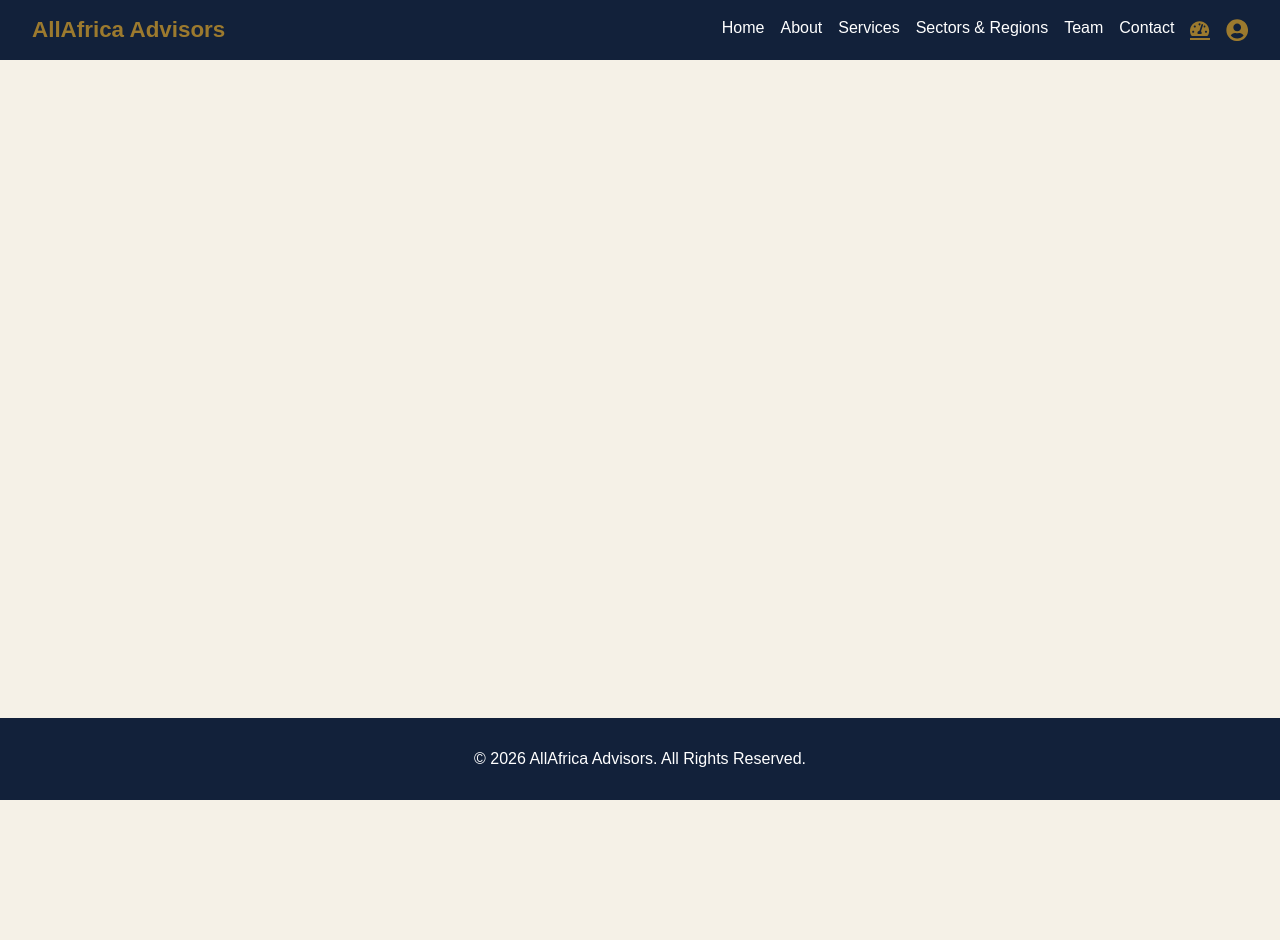
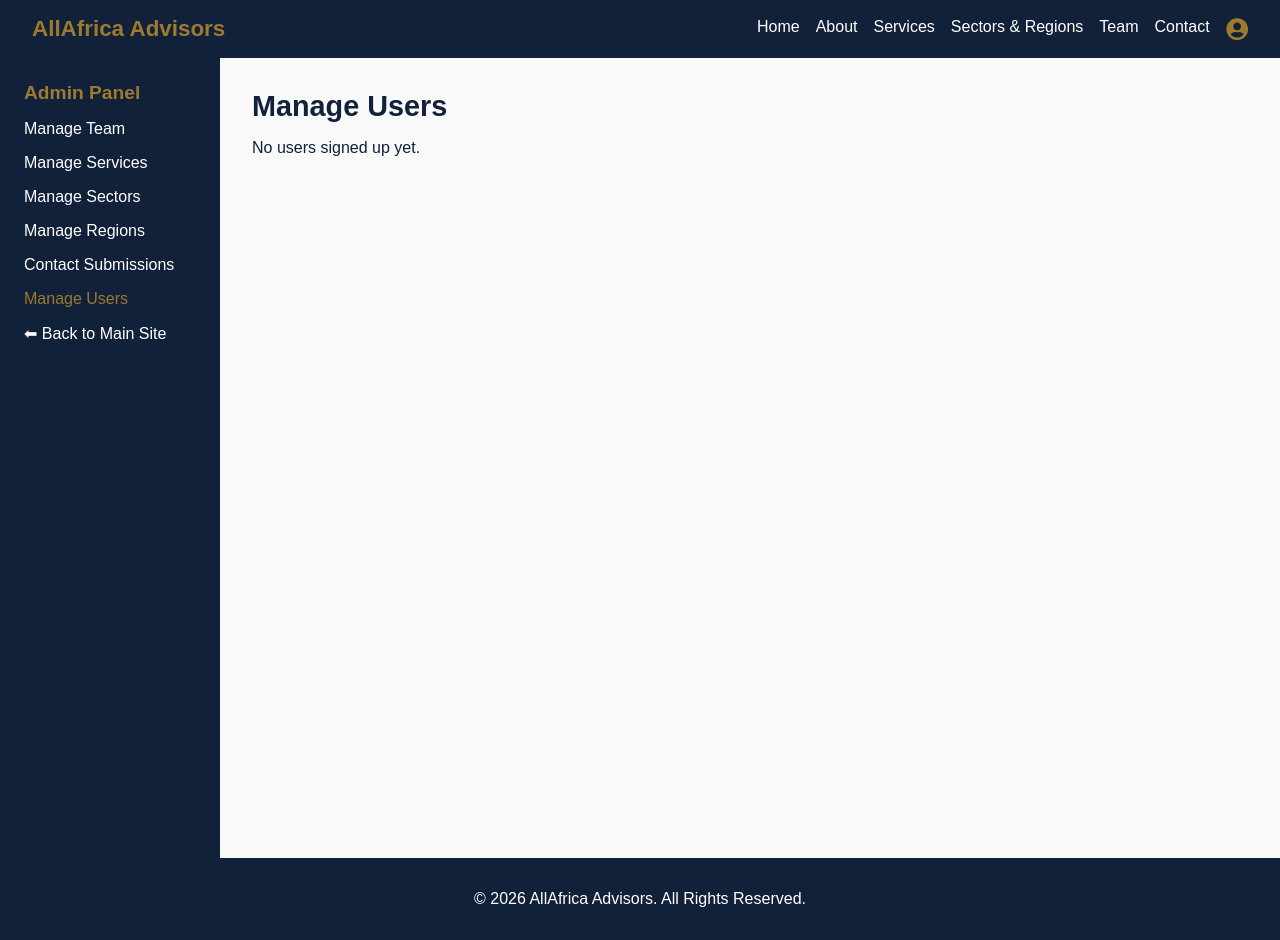
Before and after one commit to davidnjagih-png/allafrica-advisors, a React (Create React App) app: page /dashboard/users-admin in a window 1280 px wide. Before the commit the page ends 800 px from the top, so only its background shows below. Built offline with nearby package versions, Linux system fonts and the light colour scheme.

Commit message:
dashborad code change to add user admin page

```diff
--- a/src/App.jsx
+++ b/src/App.jsx
@@ -3,13 +3,17 @@ import { BrowserRouter as Router, Routes, Route } from "react-router-dom";
 
 import Navbar from "./components/Navbar";
 import Footer from "./components/Footer";
+
+// Dashboard + Admin tools
 import Dashboard from "./pages/Dashboard";
 import TeamAdmin from "./components/TeamAdmin";
 import ServicesAdmin from "./components/ServicesAdmin";
 import ContactSubmissions from "./components/ContactSubmissions";
 import SectorsRegionsAdmin from "./components/SectorsRegionsAdmin";
 import RegionsAdmin from "./components/RegionsAdmin";
+import UsersAdmin from "./components/UsersAdmin"; // NEW
 
+// Public pages
 import Home from "./pages/Home";
 import About from "./pages/About";
 import Services from "./pages/Services";
@@ -17,6 +21,12 @@ import SectorsRegions from "./pages/SectorsRegions";
 import Team from "./pages/Team";
 import Contact from "./pages/Contact";
 
+// Auth components
+import Login from "./components/Login";
+import Signup from "./components/Signup";
+import WaitingAuthorization from "./components/WaitingAuthorization";
+
+// Context providers
 import { TeamProvider } from "./context/TeamContext";
 import { ServicesProvider } from "./context/ServicesContext";
 import { SubmissionsProvider } from "./context/SubmissionsContext";
@@ -44,6 +54,14 @@ function App() {
                     <Route path="/team" element={<Team />} />
                     <Route path="/contact" element={<Contact />} />
 
+                    {/* Auth Pages */}
+                    <Route path="/login" element={<Login />} />
+                    <Route path="/signup" element={<Signup />} />
+                    <Route
+                      path="/waiting-authorization"
+                      element={<WaitingAuthorization />}
+                    />
+
                     {/* Dashboard Admin Routes */}
                     <Route path="/dashboard" element={<Dashboard />}>
                       <Route path="team-admin" element={<TeamAdmin />} />
@@ -60,6 +78,8 @@ function App() {
                         element={<SectorsRegionsAdmin />}
                       />
                       <Route path="regions-admin" element={<RegionsAdmin />} />
+                      <Route path="users-admin" element={<UsersAdmin />} />{" "}
+                      {/* NEW */}
                     </Route>
                   </Routes>
                 </main>
--- a/src/components/Login.jsx
+++ b/src/components/Login.jsx
@@ -1,5 +1,5 @@
 import React, { useState } from "react";
-import { useNavigate } from "react-router-dom";
+import { useNavigate, NavLink } from "react-router-dom";
 import "../styles/Auth.css";
 
 function Login() {
@@ -48,6 +48,9 @@ function Login() {
         />
         <button type="submit">Login</button>
       </form>
+      <p>
+        Don't have an account? <NavLink to="/signup">Sign Up</NavLink>
+      </p>
     </div>
   );
 }
--- a/src/components/Navbar.jsx
+++ b/src/components/Navbar.jsx
@@ -1,6 +1,6 @@
 import React from "react";
 import { NavLink } from "react-router-dom";
-import { FaTachometerAlt, FaUserCircle } from "react-icons/fa"; // dashboard + user icons
+import { FaUserCircle } from "react-icons/fa"; // user icon
 import "../styles/Navbar.css";
 
 function Navbar() {
@@ -30,11 +30,6 @@ function Navbar() {
         <li>
           <NavLink to="/contact">Contact</NavLink>
         </li>
-        <li className="dashboard-link">
-          <NavLink to="/dashboard">
-            <FaTachometerAlt className="dashboard-icon" />
-          </NavLink>
-        </li>
         <li className="user-link">
           <NavLink to="/login">
             <FaUserCircle className="user-icon" />
--- /dev/null
+++ b/src/components/UsersAdmin.jsx
@@ -0,0 +1,58 @@
+import React, { useState, useEffect } from "react";
+
+function UsersAdmin() {
+  const [users, setUsers] = useState([]);
+
+  useEffect(() => {
+    const storedUser = localStorage.getItem("user");
+    if (storedUser) {
+      setUsers([JSON.parse(storedUser)]);
+    }
+  }, []);
+
+  const authorizeUser = (username) => {
+    const updatedUsers = users.map((user) =>
+      user.username === username ? { ...user, authorized: true } : user,
+    );
+    setUsers(updatedUsers);
+    // Update localStorage
+    localStorage.setItem("user", JSON.stringify(updatedUsers[0]));
+    alert(`${username} has been authorized!`);
+  };
+
+  return (
+    <div className="users-admin">
+      <h2>Manage Users</h2>
+      {users.length === 0 ? (
+        <p>No users signed up yet.</p>
+      ) : (
+        <table>
+          <thead>
+            <tr>
+              <th>Username</th>
+              <th>Status</th>
+              <th>Authorize</th>
+            </tr>
+          </thead>
+          <tbody>
+            {users.map((user) => (
+              <tr key={user.username}>
+                <td>{user.username}</td>
+                <td>{user.authorized ? "Authorized" : "Pending"}</td>
+                <td>
+                  {!user.authorized && (
+                    <button onClick={() => authorizeUser(user.username)}>
+                      Approve
+                    </button>
+                  )}
+                </td>
+              </tr>
+            ))}
+          </tbody>
+        </table>
+      )}
+    </div>
+  );
+}
+
+export default UsersAdmin;
--- a/src/pages/Dashboard.jsx
+++ b/src/pages/Dashboard.jsx
@@ -1,8 +1,12 @@
+// src/pages/Dashboard.jsx
 import React from "react";
-import { NavLink } from "react-router-dom";
+import { NavLink, Outlet, useLocation } from "react-router-dom";
 import "../styles/Dashboard.css";
 
 function Dashboard() {
+  const location = useLocation();
+  const isRootDashboard = location.pathname === "/dashboard";
+
   return (
     <div className="dashboard">
       <aside className="sidebar">
@@ -24,13 +28,16 @@ function Dashboard() {
             <NavLink to="contact-submissions">Contact Submissions</NavLink>
           </li>
           <li>
+            <NavLink to="users-admin">Manage Users</NavLink>
+          </li>
+          <li>
             <NavLink to="/">⬅ Back to Main Site</NavLink>
           </li>
         </ul>
       </aside>
 
-      {/* Landing page content */}
       <main className="dashboard-content">
+        {isRootDashboard && (
           <div className="admin-landing">
             <h1>Welcome to the Admin Panel</h1>
             <p>Select a section below to manage content:</p>
@@ -50,8 +57,13 @@ function Dashboard() {
               <NavLink to="contact-submissions" className="admin-btn">
                 Contact Submissions
               </NavLink>
+              <NavLink to="users-admin" className="admin-btn">
+                Manage Users
+              </NavLink>
             </div>
           </div>
+        )}
+        <Outlet />
       </main>
     </div>
   );
```
Lines whose indentation alone changed are shown as unchanged.
